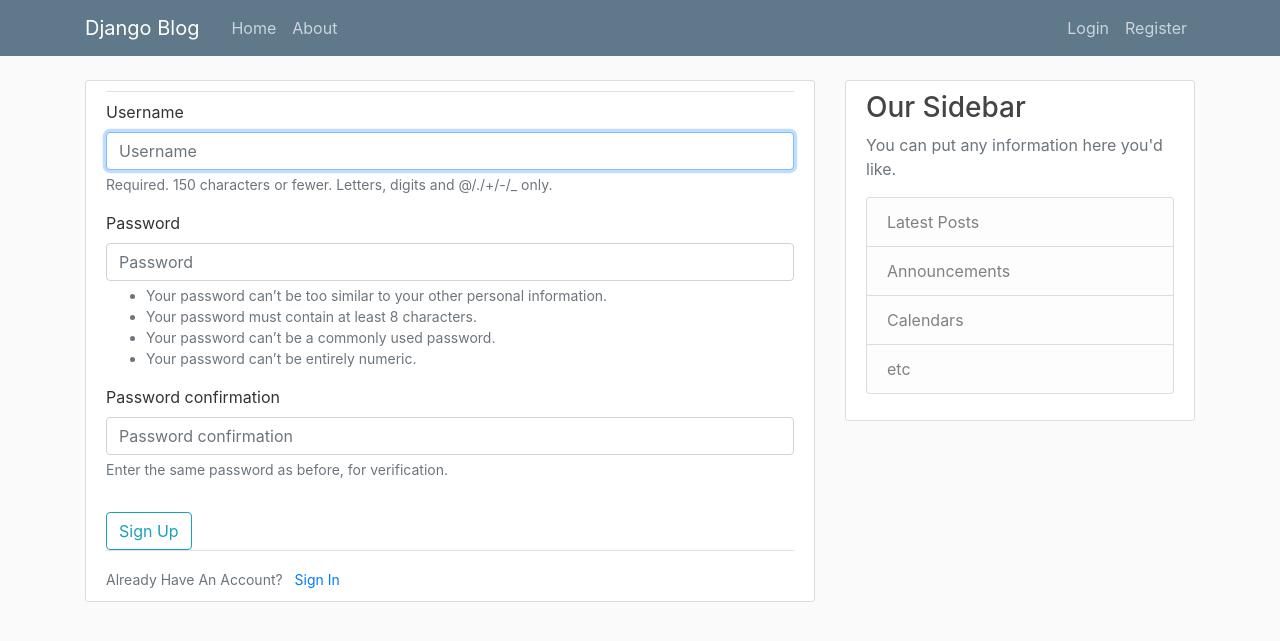
After one commit to crysis90war/django_project, a Django app: page /register/ in a window 1280 px wide. The commit adds this page. Shown: the top 641 px of the page. Run offline with Django 3.2, Linux system fonts and the light colour scheme; some libraries are stand-ins or nearby versions.

Commit message:
Ajouts
création de app users
ajout des urls, ajout de Post dans admin, ajout de django-bootstrap4 et mise en place des urls dans base et load bootstrap dans les extends
création de la page d'enregistrement

```diff
--- a/blog/admin.py
+++ b/blog/admin.py
@@ -1,3 +1,5 @@
 from django.contrib import admin
 
-# Register your models here.
+from blog.models import Post
+
+admin.site.register(Post)
--- a/blog/templates/blog/base.html
+++ b/blog/templates/blog/base.html
@@ -1,4 +1,5 @@
 {% load static %}
+{% load bootstrap4 %}
 <!DOCTYPE html>
 <html>
 <head>
@@ -8,14 +9,12 @@
     <meta name="viewport" content="width=device-width, initial-scale=1, shrink-to-fit=no">
 
     <!-- Bootstrap CSS -->
-    <link rel="stylesheet" href="https://maxcdn.bootstrapcdn.com/bootstrap/4.0.0/css/bootstrap.min.css" integrity="sha384-Gn5384xqQ1aoWXA+058RXPxPg6fy4IWvTNh0E263XmFcJlSAwiGgFAW/dAiS6JXm" crossorigin="anonymous">
+    {% bootstrap_css %}
 
     <link rel="stylesheet" type="text/css" href="{% static 'blog/main.css' %}">
 
-    {% if title %}
-        <title>Django Blog - {{ title }}</title>
-    {% else %}
-        <title>Django Blog</title>
+    {% if title %}<title>Django Blog - {{ title }}</title>
+    {% else %}<title>Django Blog</title>
     {% endif %}
 </head>
 <body>
@@ -45,9 +44,7 @@
     </main>
 
     <!-- Optional JavaScript -->
-    <!-- jQuery first, then Popper.js, then Bootstrap JS -->
-    <script src="https://code.jquery.com/jquery-3.2.1.slim.min.js" integrity="sha384-KJ3o2DKtIkvYIK3UENzmM7KCkRr/rE9/Qpg6aAZGJwFDMVNA/GpGFF93hXpG5KkN" crossorigin="anonymous"></script>
-    <script src="https://cdnjs.cloudflare.com/ajax/libs/popper.js/1.12.9/umd/popper.min.js" integrity="sha384-ApNbgh9B+Y1QKtv3Rn7W3mgPxhU9K/ScQsAP7hUibX39j7fakFPskvXusvfa0b4Q" crossorigin="anonymous"></script>
-    <script src="https://maxcdn.bootstrapcdn.com/bootstrap/4.0.0/js/bootstrap.min.js" integrity="sha384-JZR6Spejh4U02d8jOt6vLEHfe/JQGiRRSQQxSfFWpi1MquVdAyjUar5+76PVCmYl" crossorigin="anonymous"></script>
+    {% bootstrap_jquery %}
+    {% bootstrap_javascript %}
 </body>
 </html>
--- a/blog/templates/blog/home.html
+++ b/blog/templates/blog/home.html
@@ -1,11 +1,12 @@
 {% extends "blog/base.html" %}
+{% load bootstrap4 %}
 {% block content %}
     {% for post in posts %}
         <article class="media content-section">
           <div class="media-body">
             <div class="article-metadata">
               <a class="mr-2" href="#">{{ post.author }}</a>
-              <small class="text-muted">{{ post.date_posted }}</small>
+              <small class="text-muted">{{ post.date_posted|date:"F d, Y" }}</small>
             </div>
             <h2><a class="article-title" href="#">{{ post.title }}</a></h2>
             <p class="article-content">{{ post.content }}</p>
--- a/blog/views.py
+++ b/blog/views.py
@@ -1,4 +1,5 @@
 from django.shortcuts import render
+from .models import Post
 
 
 # Create your views here.
@@ -26,7 +27,7 @@ posts = [
 
 def home(request):
     context = {
-        'posts': posts
+        'posts': Post.objects.all()
     }
     return render(request, 'blog/home.html', context)
 
--- a/django_project/settings.py
+++ b/django_project/settings.py
@@ -32,12 +32,14 @@ ALLOWED_HOSTS = []
 
 INSTALLED_APPS = [
     'blog.apps.BlogConfig',
+    'users.apps.UsersConfig',
     'django.contrib.admin',
     'django.contrib.auth',
     'django.contrib.contenttypes',
     'django.contrib.sessions',
     'django.contrib.messages',
     'django.contrib.staticfiles',
+    'bootstrap4'
 ]
 
 MIDDLEWARE = [
--- a/django_project/urls.py
+++ b/django_project/urls.py
@@ -15,8 +15,10 @@ Including another URLconf
 """
 from django.contrib import admin
 from django.urls import path, include
+from users import views as user_views
 
 urlpatterns = [
     path('admin/', admin.site.urls),
+    path('register/', user_views.register, name='register'),
     path('', include('blog.urls'))
 ]
--- /dev/null
+++ b/users/admin.py
@@ -0,0 +1,3 @@
+from django.contrib import admin
+
+# Register your models here.
--- /dev/null
+++ b/users/apps.py
@@ -0,0 +1,5 @@
+from django.apps import AppConfig
+
+
+class UsersConfig(AppConfig):
+    name = 'users'
--- /dev/null
+++ b/users/models.py
@@ -0,0 +1,3 @@
+from django.db import models
+
+# Create your models here.
--- /dev/null
+++ b/users/templates/users/register.html
@@ -0,0 +1,23 @@
+{% extends 'blog/base.html' %}
+{% load bootstrap4 %}
+{% block content %}
+    <div class="content-section">
+        <form method="POST" class="form">
+            {% csrf_token %}
+
+            <fieldset class="form-group">
+                <legend class="border-bottom"></legend>
+                {% bootstrap_form form %}
+            </fieldset>
+            {% buttons %}
+                {% bootstrap_button "Sign Up" button_type="submit" button_class="btn-outline-info" %}
+            {% endbuttons %}
+        </form>
+
+        <div class="border-top pt-3">
+            <small class="text-muted">
+                Already Have An Account? <a class="ml-2" href="#">Sign In</a>
+            </small>
+        </div>
+    </div>
+{% endblock %}
--- /dev/null
+++ b/users/tests.py
@@ -0,0 +1,3 @@
+from django.test import TestCase
+
+# Create your tests here.
--- /dev/null
+++ b/users/views.py
@@ -0,0 +1,7 @@
+from django.shortcuts import render
+from django.contrib.auth.forms import UserCreationForm
+
+
+def register(request):
+    form = UserCreationForm()
+    return render(request, 'users/register.html', {'form': form})
```
Also changed, not shown: blog/models.py (+6 -3 lines), users/__init__.py (added), users/migrations/__init__.py (added).
